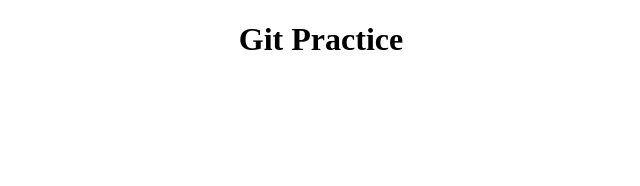
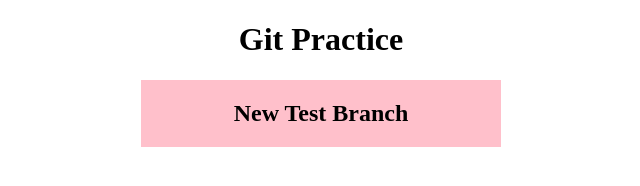
Before and after one commit to mostakinmithun/HTML_TEST_GIT, a plain HTML site: page index.html in a window 1280 px wide. Shown: the whole page, without its empty margins (319-959 px from the left). Drawn offline with Linux system fonts and the light colour scheme.

Commit message:
Test Branch Added

```diff
--- a/index.html
+++ b/index.html
@@ -2,8 +2,18 @@
 <html>
 <head>
 	<title>Git Practice</title>
+	<style type="text/css">
+		.test-branch{
+			max-width: 320px;
+			margin: 0 auto;
+			background: pink;
+			padding: 20px;
+			text-align: center;
+		}
+	</style>
 </head>
 <body>
 <center><h1>Git Practice</h1></center>
+<h2 class="test-branch">New Test Branch</h2>
 </body>
 </html>
```
